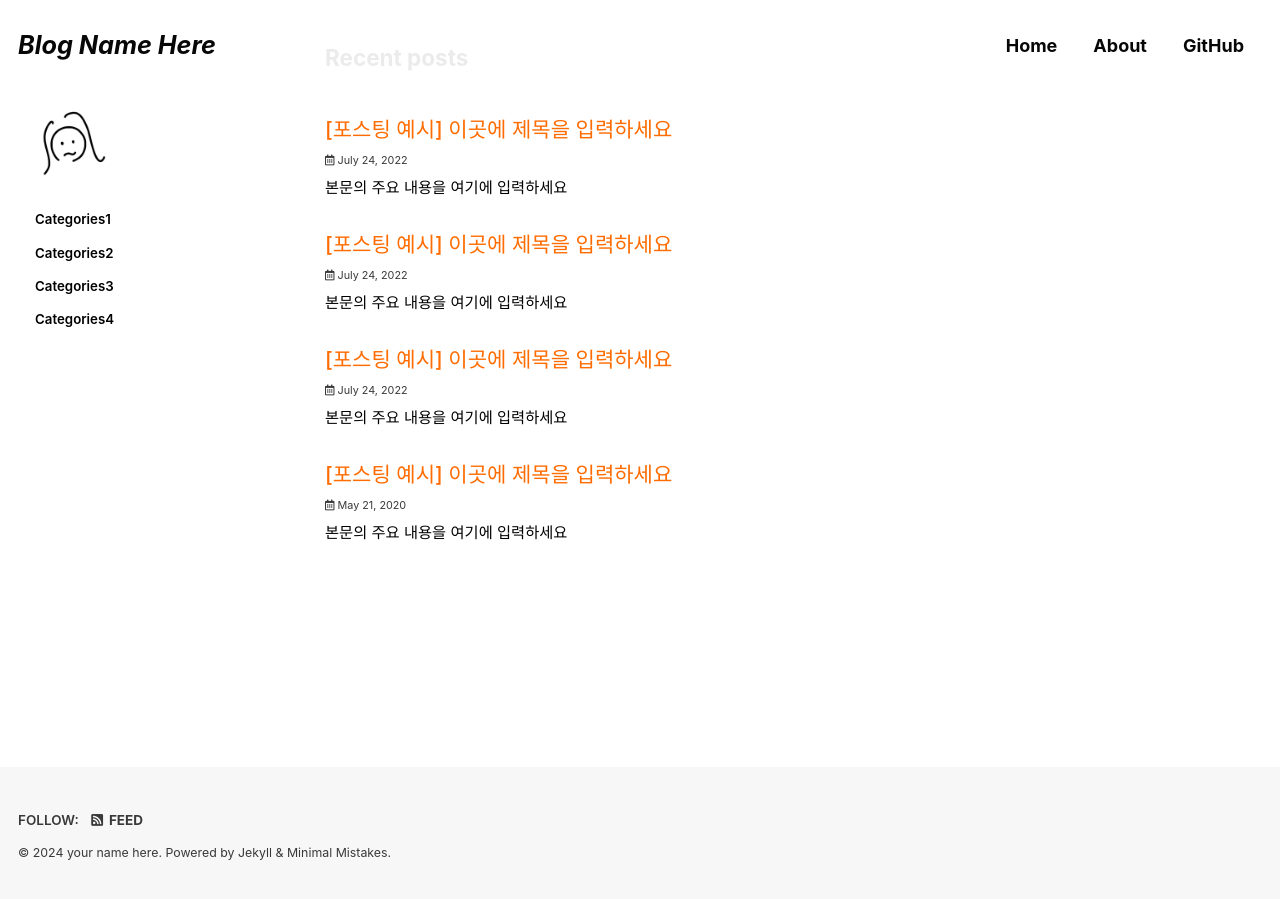
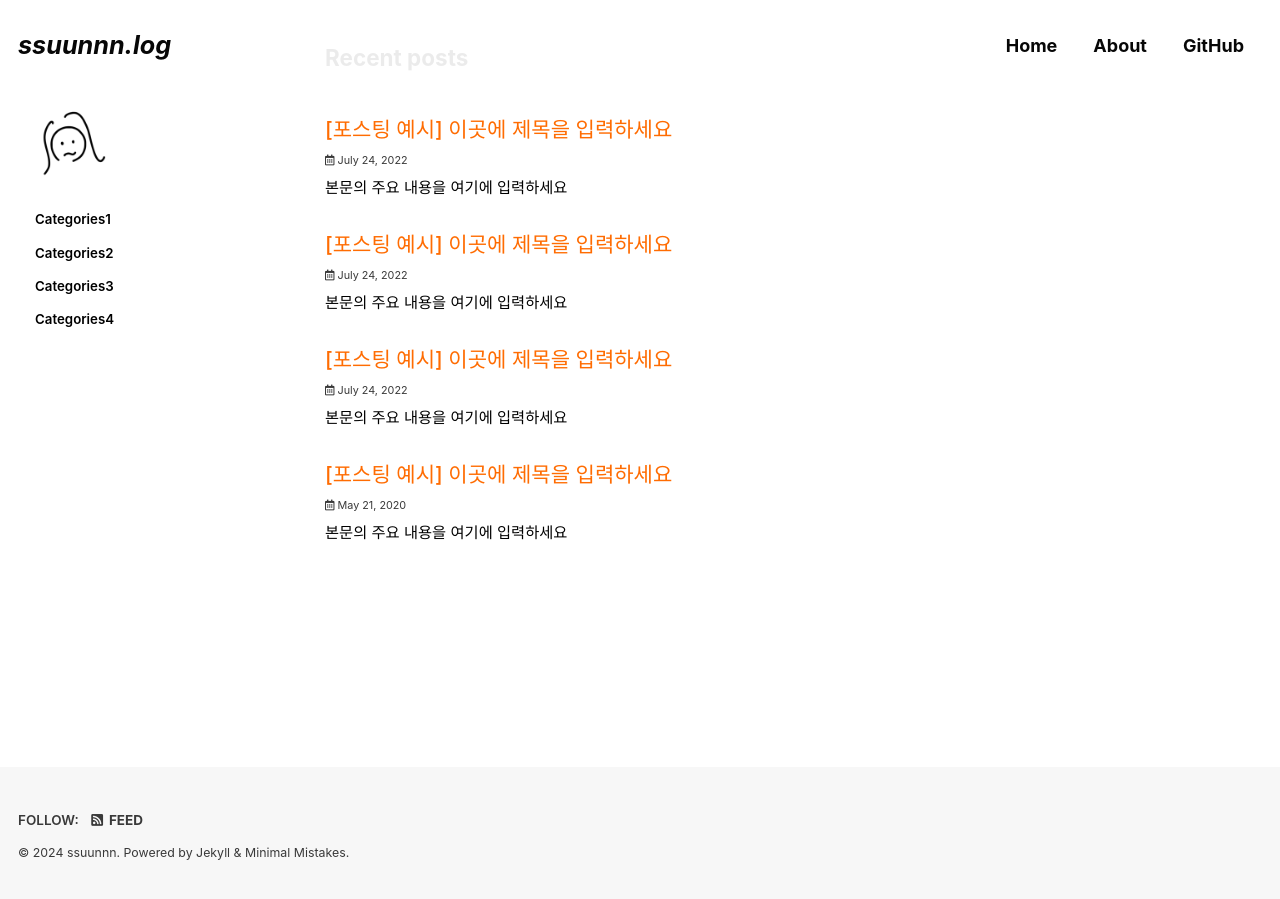
Before and after one commit to ssuunnn/ssuunnn.github.io, a Jekyll site: the page built from index.html, in a window 1280 px wide and 900 px high, scrolled down 90 px. Built offline with Jekyll 4.4.1, drawn with Linux system fonts in a browser that asks for light colours; cached includes are drawn as plain includes; some web fonts are replaced; the list of posts is cut into pages by our own code.

Commit message:
Personalize files

```diff
--- a/_config.yml
+++ b/_config.yml
@@ -19,14 +19,14 @@ minimal_mistakes_skin: "plum" # "default" "air", "aqua", ...
 
 # Site Settings
 locale: "ko-KR" #"en-US"
-title: "Blog Name Here" # 상단 헤더에 보이는 블로그 명
+title: "ssuunnn.log" # 상단 헤더에 보이는 블로그 명
 title_separator: "&#124;"
 subtitle: # site tagline that appears below site title in masthead
-name: "your name here" # 블로그 닉네임 설정
-description: "this is my blog!" # 블로그 설명
-url: "https://github-account.github.io" # 블로그 URL
+name: "ssuunnn" # 블로그 닉네임 설정
+description: "ssuunnn.log" # 블로그 설명
+url: "https://ssuunnn.github.io" # 블로그 URL
 baseurl: # the subpath of your site, e.g. "/blog"
-repository: "github-account/github-account.github.io" # GitHub Repo 이름
+repository: "ssuunnn/ssuunnn.github.io" # GitHub Repo 이름
 teaser: #
 
 # logo                     : # 블로그명 앞에 로고 추가하고 싶을 경우 사용
@@ -98,7 +98,7 @@ analytics:
 
 # Site Author
 author:
-  name: "your name here" # 블로그 닉네임
+  name: "ssuunnn" # 블로그 닉네임
   avatar: "/assets/images/meee.png" # 블로그 프로필 사진
   #   bio              : "hi all!"
   # location         : "Seoul, Korea"
--- a/_data/navigation.yml
+++ b/_data/navigation.yml
@@ -1,13 +1,13 @@
 # main links
 main:
   - title: "Home"
-    url: https://choiiis.github.io/
+    url: https://ssuunnn.github.io/
 
   - title: "About"
     url: /about/
 
   - title: "GitHub"
-    url: https://github.com/choiiis
+    url: https://github.com/ssuunnn
 
   # - title: "Projects"
   #   url: /projects/
```
Also changed, not shown: _pages/about.md (+2 -2 lines), README.md.
